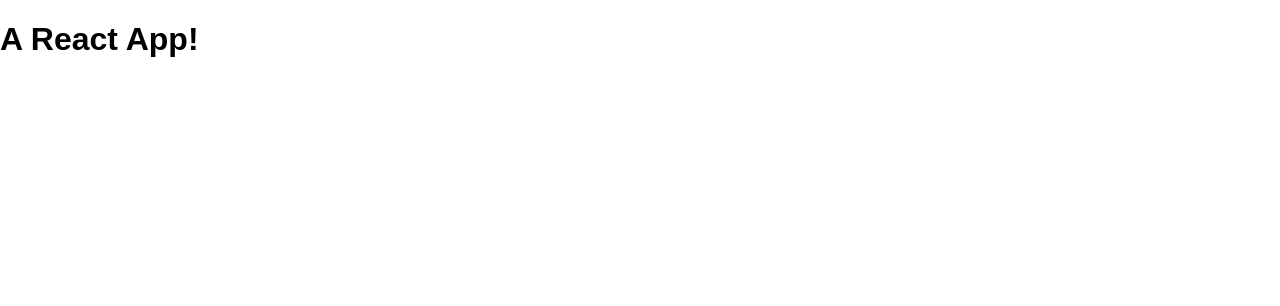
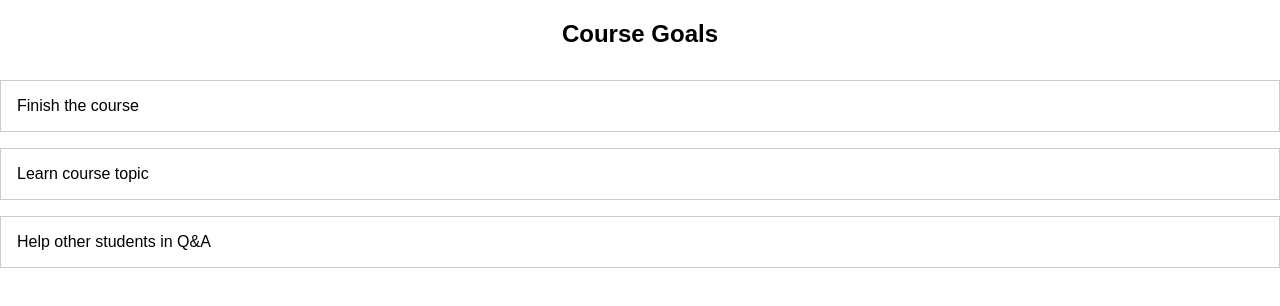
Before and after one commit to arsics/mern-course, a React (Create React App) app in the folder react-refresher-01-react-starting-project/: page / in a window 1280 px wide. Shown: the top 306 px of the page. Built offline with nearby package versions, Linux system fonts and the light colour scheme.

Commit message:
Section4 Single (monolith) App component

```diff
--- /dev/null
+++ b/react-refresher-01-react-starting-project/src/App.css
@@ -0,0 +1,15 @@
+.course-goals h2 {
+    text-align: center;
+}
+
+.goal-list {
+    list-style: none;
+    margin: 2rem 0;
+    padding: 0;
+}
+
+.goal-list li {
+    margin: 1rem 0;
+    border: 1px solid #ccc;
+    padding: 1rem;
+}
--- a/react-refresher-01-react-starting-project/src/App.js
+++ b/react-refresher-01-react-starting-project/src/App.js
@@ -1,15 +1,18 @@
 import React from 'react';
+import './App.css';
 
-// const App = () => {
-//   return <h1>A React App!</h1>;
-// };
+const App = () => {
+  return (
+    <div className="course-goals">
+      <h2>Course Goals</h2>
+      <ul className="goal-list">
+        <li>Finish the course</li>
+        <li>Learn course topic</li>
+        <li>Help other students in Q&amp;A</li>
+      </ul>
+    </div>
+  )
+};
 
-// equivalent, non-function react component:
-class App extends React.Component {
-
-  render() {
-    return <h1>A React App!</h1>;
-  }
-}
 
 export default App;
```
